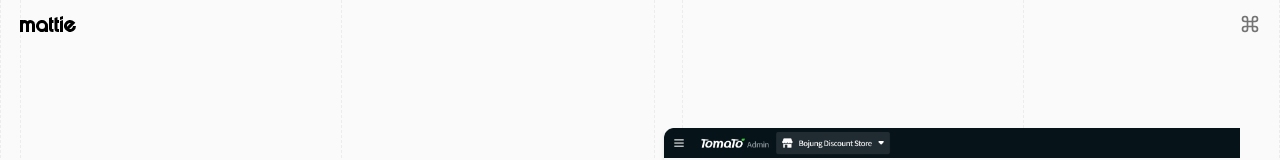
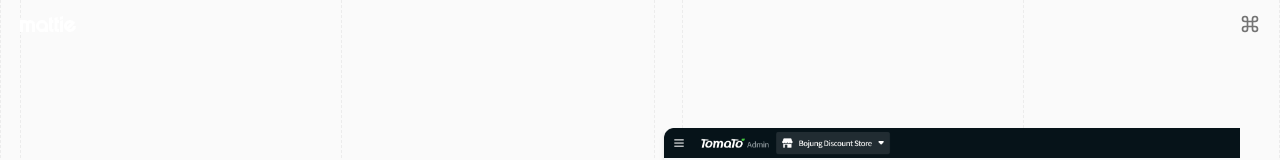
Before and after one commit to mattiel/portfolio, a Next.js app: page /projects/tomato in a window 1280 px wide. Shown: the top 160 px of the page. Built offline with nearby package versions, Linux system fonts and the light colour scheme.

Commit message:
Layout fixes

```diff
--- a/pages/projects/tomato.js
+++ b/pages/projects/tomato.js
@@ -12,7 +12,7 @@ import 'react-medium-image-zoom/dist/styles.css'
 
 const Tomato = () => {
   return (
-    <Layout>
+    <Layout dark>
       {/* <TOC /> */}
       <Hero />
       <Scroller>
```
